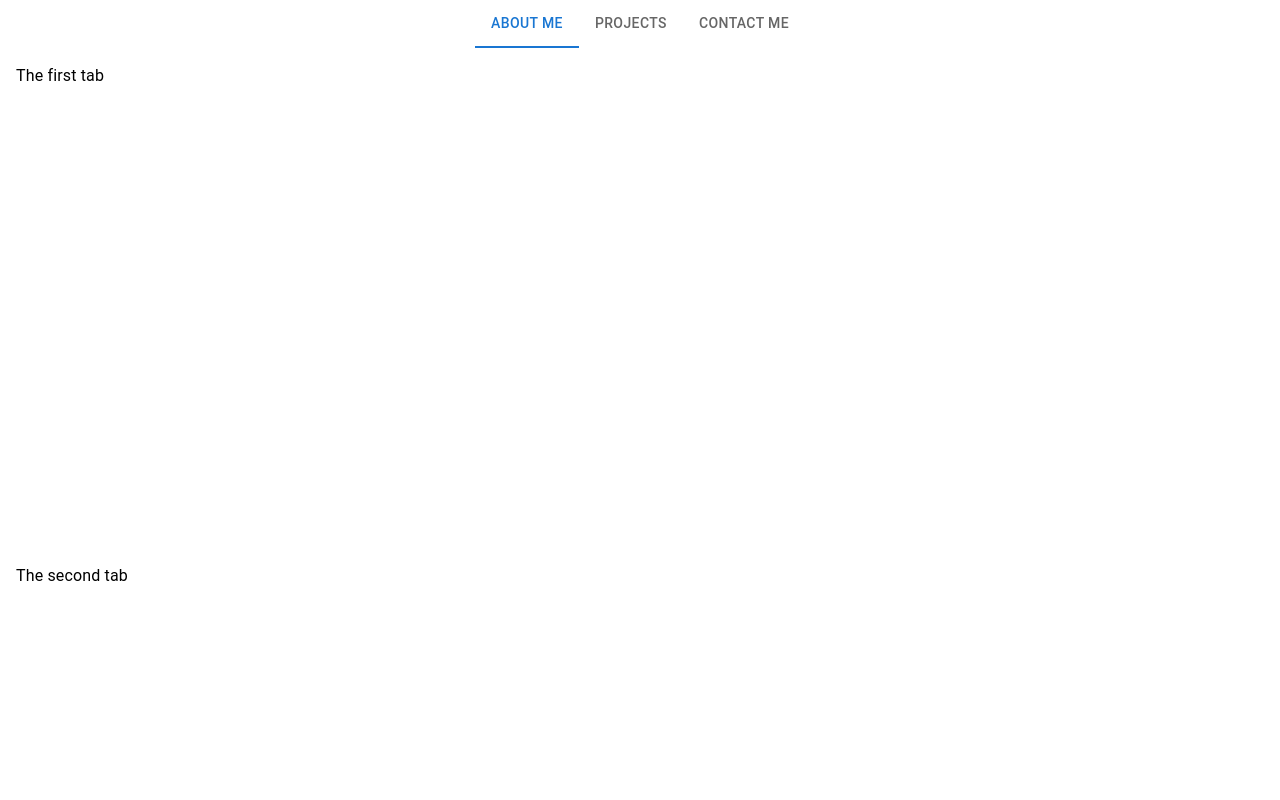
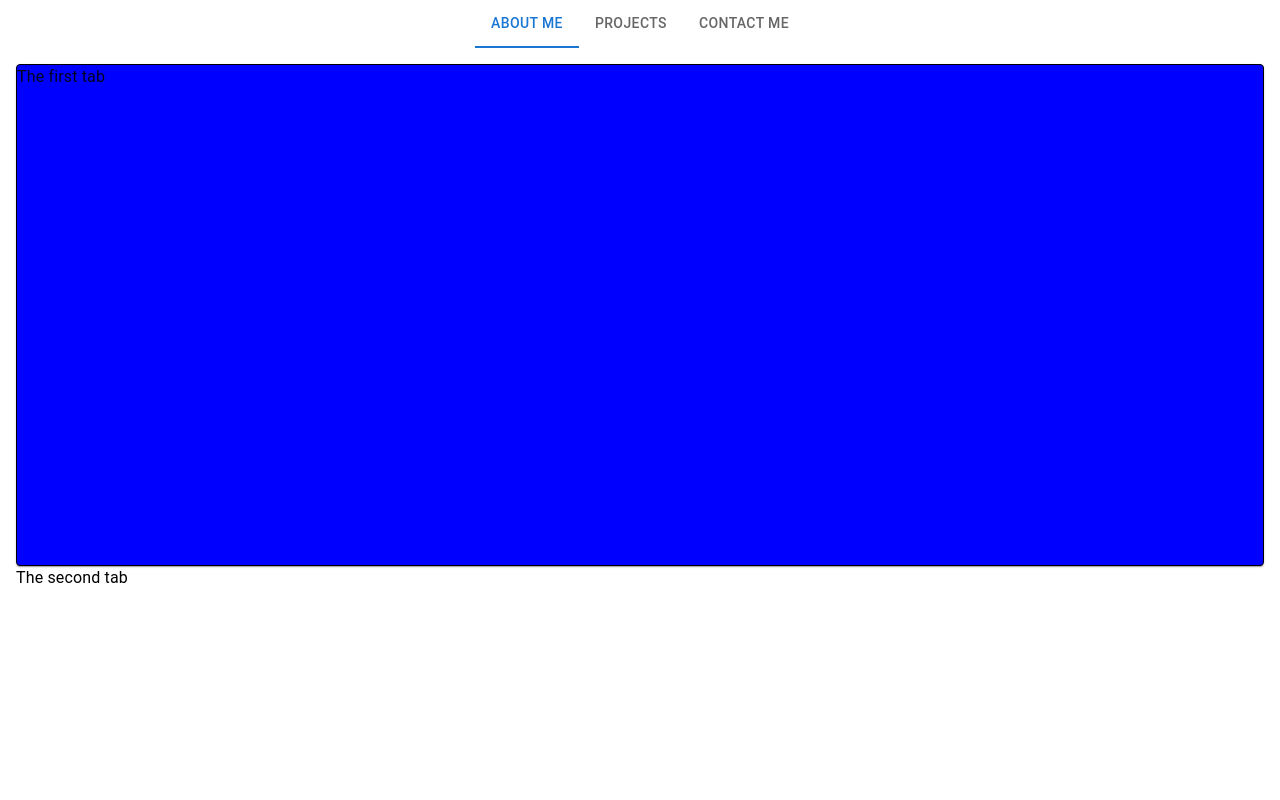
Before and after one commit to MarkusDunkel/personal_homepage, a React (Create React App) app: page / in a window 1280 px wide. Shown: the top 800 px of the page. Built offline with nearby package versions, Linux system fonts and the light colour scheme.

Commit message:
SiteSection.tsx added

```diff
--- a/src/App.tsx
+++ b/src/App.tsx
@@ -2,6 +2,7 @@ import { Box, Tab, Tabs, Typography } from '@mui/material';
 import { SyntheticEvent, useRef, useState } from 'react';
 import './App.css';
 import ScrollToTop from './components/ScrollToTop';
+import SiteSection from './components/SiteSection';
 
 
 
@@ -49,10 +50,11 @@ function App() {
         <Tab value='contact' label="Contact Me" />
       </Tabs>
       <Box sx={{ padding: 2 }}>
-
-        <Box height='500px' ref={about} id='about'>
-          <Typography>The first tab</Typography>
-        </Box>
+        <SiteSection>
+          <Box height='500px' ref={about} id='about'>
+            <Typography>The first tab</Typography>
+          </Box>
+        </SiteSection>
         <Box height='500px' ref={project} id='projects'>
           <Typography>The second tab</Typography>
         </Box>
--- a/src/components/ScrollToTop.js
+++ b/src/components/ScrollToTop.tsx
@@ -24,10 +24,10 @@ const ScrollToTop = () => {
     };
 
     return (
-        <IconContext.Provider value={{ color: "blue", size: 100, className: "global-class-name" }}>
-            <div>
+        <IconContext.Provider value={{ color: "blue", size: '100', className: "global-class-name" }}>
+            <div >
                 {showScrollTopButton && (
-                    <Box sx={{ position: "fixed", bottom: 30, right: 30, m: 0, border: 'solid 1px orange' }}>
+                    <Box sx={{ position: "fixed", left: '50%', transform: 'translate(-50%, 0)', bottom: 30, m: 0, border: 'solid 1px green' }}>
                         <FaAngleDoubleUp
                             onClick={scrollTop}
                         />
--- /dev/null
+++ b/src/components/SiteSection.tsx
@@ -0,0 +1,15 @@
+import { Box, Card } from '@mui/material';
+import { ReactNode } from 'react';
+
+export interface SiteSectionProps {
+    children: ReactNode;
+}
+
+const SiteSection = ({ children }: SiteSectionProps) => {
+    return (<Card variant="elevation" sx={{ border: 'solid 1px black', bgcolor: 'blue' }}>
+        {children}
+    </Card>)
+}
+
+
+export default SiteSection
```
